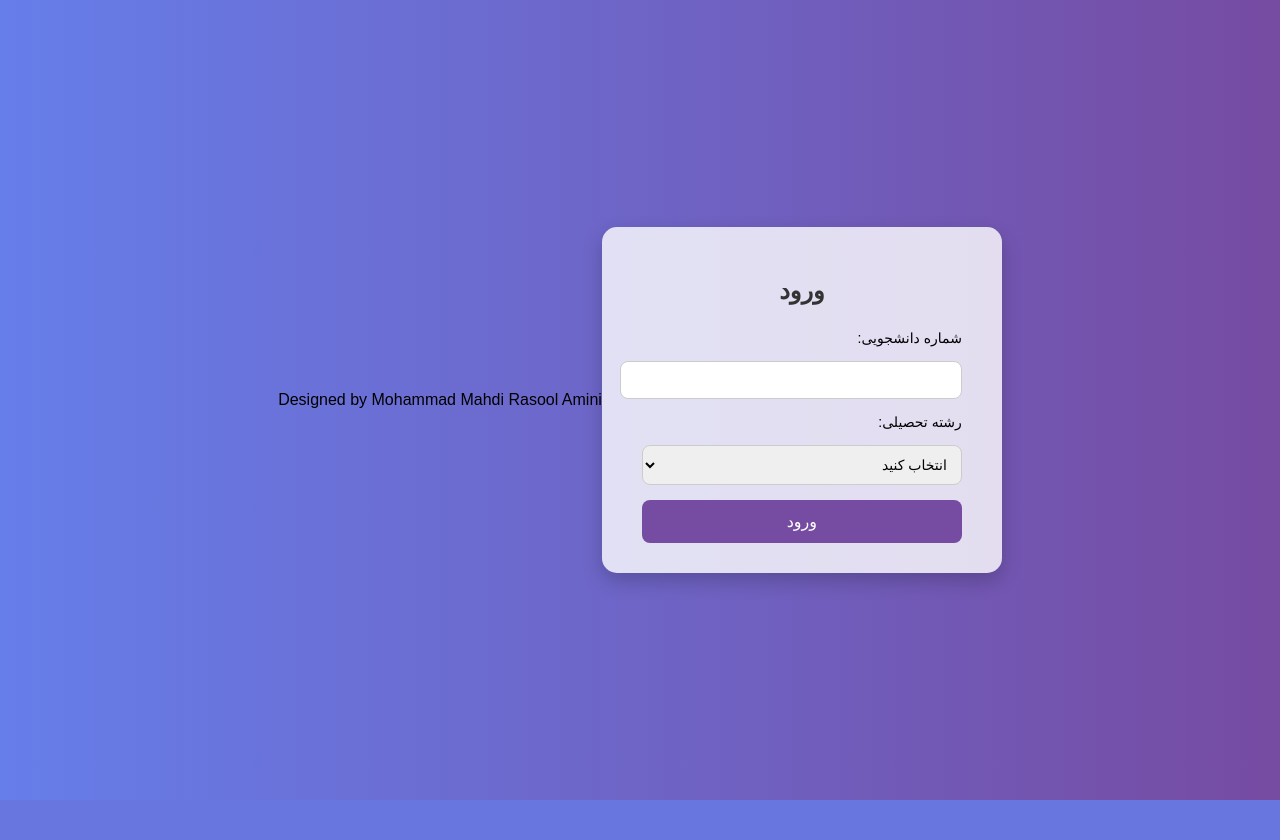
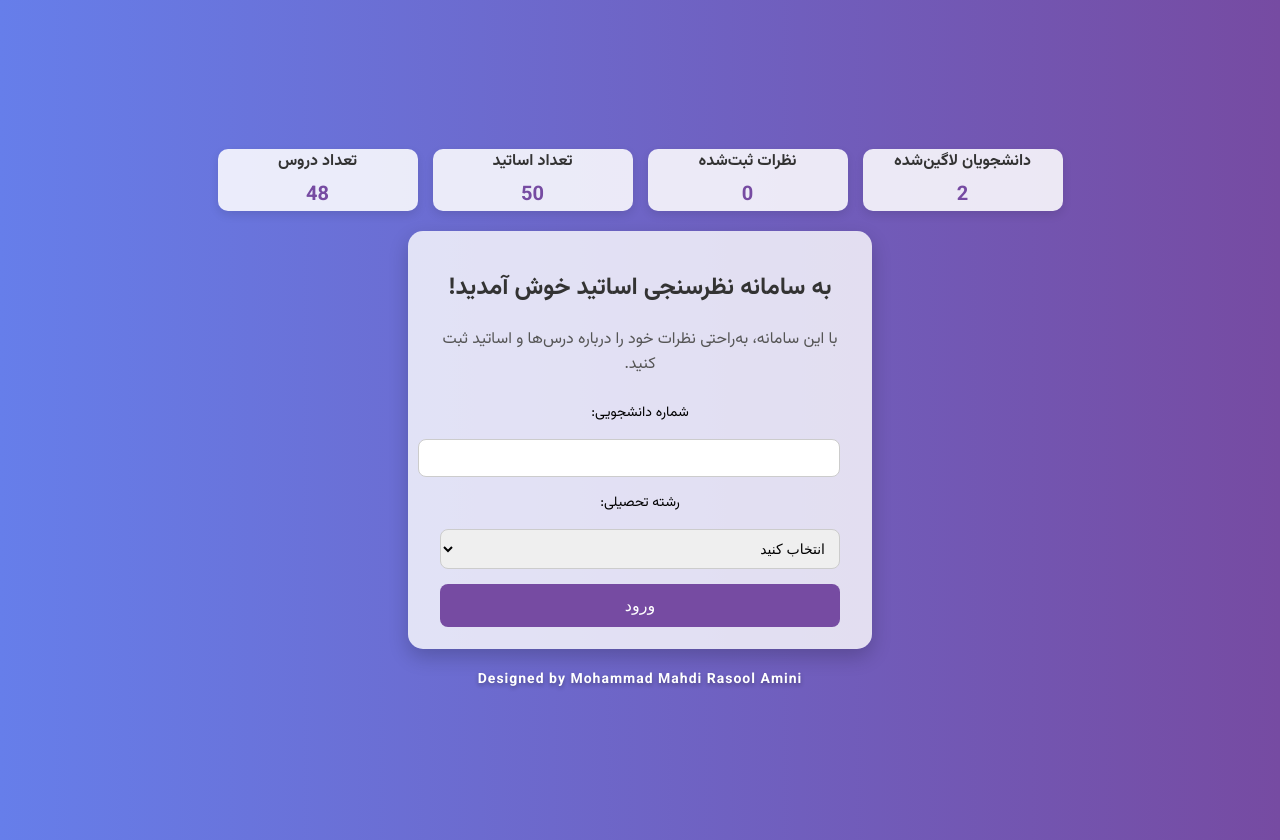
Before and after one commit to MahdiAmini12/University-Polling-System, a Flask app: page / in a window 1280 px wide. Before the commit the page ends 800 px from the top, so only its background shows below. Run offline with Flask 3, Linux system fonts and the light colour scheme; data comes from the database, SQL or seed files in the repository; data that the repository does not hold is empty.

Commit message:
Update login.html

```diff
--- a/templates/login.html
+++ b/templates/login.html
@@ -2,32 +2,50 @@
 <html lang="fa" dir="rtl">
 <head>
   <meta charset="UTF-8">
-  <title>ورود</title>
+  <meta name="viewport" content="width=device-width, initial-scale=1.0">
+  <title>سامانه نظرسنجی اساتید</title>
+  <link href="https://fonts.googleapis.com/css2?family=Vazirmatn:wght@400;700&display=swap" rel="stylesheet">
   <style>
     body {
       font-family: 'Vazirmatn', sans-serif;
       background: linear-gradient(to right, #667eea, #764ba2);
       margin: 0;
-      padding: 0;
+      padding: 20px;
       display: flex;
       align-items: center;
       justify-content: center;
-      height: 100vh;
+      min-height: 100vh;
+      flex-direction: column;
+    }
+
+    .container {
+      text-align: center;
+      background-color: #ffffffcc;
+      padding: 22px 32px;
+      border-radius: 15px;
+      box-shadow: 0 8px 20px rgba(0, 0, 0, 0.2);
+      width: 100%;
+      max-width: 400px;
+      margin-bottom: 20px;
+    }
+
+    h1 {
+      color: #333;
+      margin-bottom: 20px;
+      font-size: 24px;
+      font-weight: 700;
+    }
+
+    p {
+      color: #555;
+      font-size: 16px;
+      margin-bottom: 25px;
     }
 
     form {
-      background-color: #ffffffcc;
-      padding: 30px 40px;
-      border-radius: 15px;
-      box-shadow: 0 8px 20px rgba(0, 0, 0, 0.2);
-      width: 320px;
-      text-align: right;
-    }
-
-    h2 {
-      text-align: center;
-      color: #333;
-      margin-bottom: 25px;
+      background-color: transparent;
+      padding: 0;
+      width: 100%;
     }
 
     label, input, select {
@@ -65,11 +83,102 @@
     button:hover {
       background-color: #5a3c91;
     }
+
+    .stats-container {
+      display: flex;
+      flex-wrap: wrap;
+      justify-content: center;
+      gap: 15px;
+      max-width: 1200px;
+      margin-bottom: 20px;
+    }
+
+    .stat-card {
+      background-color: #ffffffdd;
+      border-radius: 10px;
+      padding: 0px;
+      width: 200px;
+      text-align: center;
+      box-shadow: 0 4px 10px rgba(0, 0, 0, 0.1);
+      transition: transform 0.3s ease, opacity 0.3s ease;
+      opacity: 0;
+      animation: fadeIn 0.5s ease forwards;
+    }
+
+    .stat-card:nth-child(1) { animation-delay: 0.1s; }
+    .stat-card:nth-child(2) { animation-delay: 0.2s; }
+    .stat-card:nth-child(3) { animation-delay: 0.3s; }
+    .stat-card:nth-child(4) { animation-delay: 0.4s; }
+
+    @keyframes fadeIn {
+      from { opacity: 0; transform: translateY(20px); }
+      to { opacity: 1; transform: translateY(0); }
+    }
+
+    .stat-card h3 {
+      color: #333;
+      font-size: 16px; /* کاهش اندازه فونت برای کاهش ارتفاع */
+      margin: 0 0 5px; /* کاهش margin برای کاهش ارتفاع */
+    }
+
+    .stat-card p {
+      color: #764ba2;
+      font-size: 20px; /* کاهش اندازه فونت برای کاهش ارتفاع */
+      font-weight: 700;
+      margin: 0;
+    }
+
+    .footer {
+      font-family: 'Vazirmatn', sans-serif;
+      font-weight: 700;
+      font-size: 14px;
+      color: #ffffff;
+      text-shadow: 0 2px 4px rgba(0, 0, 0, 0.3);
+      letter-spacing: 1px;
+    }
+
+    @media (max-width: 768px) {
+      .container {
+        width: 90%;
+        padding: 20px;
+      }
+
+      .stats-container {
+        flex-direction: column;
+        align-items: center;
+      }
+
+      .stat-card {
+        width: 80%;
+        max-width: 300px;
+      }
+    }
   </style>
 </head>
 <body>
+  <div class="stats-container">
+    <div class="stat-card">
+      <h3>دانشجویان لاگین‌شده</h3>
+      <p>{{ student_count }}</p>
+    </div>
+    <div class="stat-card">
+      <h3>نظرات ثبت‌شده</h3>
+      <p>{{ comment_count }}</p>
+    </div>
+    <div class="stat-card">
+      <h3>تعداد اساتید</h3>
+      <p>{{ professor_count }}</p>
+    </div>
+    <div class="stat-card">
+      <h3>تعداد دروس</h3>
+      <p>{{ course_count }}</p>
+    </div>
+  </div>
+
+  <div class="container">
+    <h1>به سامانه نظرسنجی اساتید خوش آمدید!</h1>
+    <p>با این سامانه، به‌راحتی نظرات خود را درباره درس‌ها و اساتید ثبت کنید.</p>
     <form method="post">
-    <h2>ورود</h2>
       <label>شماره دانشجویی:</label>
       <input name="student_id" required>
 
@@ -83,23 +192,15 @@
 
       <button type="submit">ورود</button>
     </form>
+  </div>
   <div class="footer">
     Designed by Mohammad Mahdi Rasool Amini
   </div>
+
+  {% if error_message %}
+    <script>
+      alert("{{ error_message }}");
+    </script>
+  {% endif %}
 </body>
 </html>
-
-
-<!-- <h2>ورود</h2>
-<form method="post">
-  شماره دانشجویی: <input name="student_id" required><br>
-  رشته تحصیلی:
-  <select name="major_id" required>
-    <option value="" disabled selected>انتخاب کنید</option>
-    {% for major in majors %}
-      <option value="{{ major.id }}">{{ major.name }}</option>
-    {% endfor %}
-  </select>
-  <br>
-  <button type="submit">ورود</button>
-</form> -->
```
Lines whose indentation alone changed are shown as unchanged.
